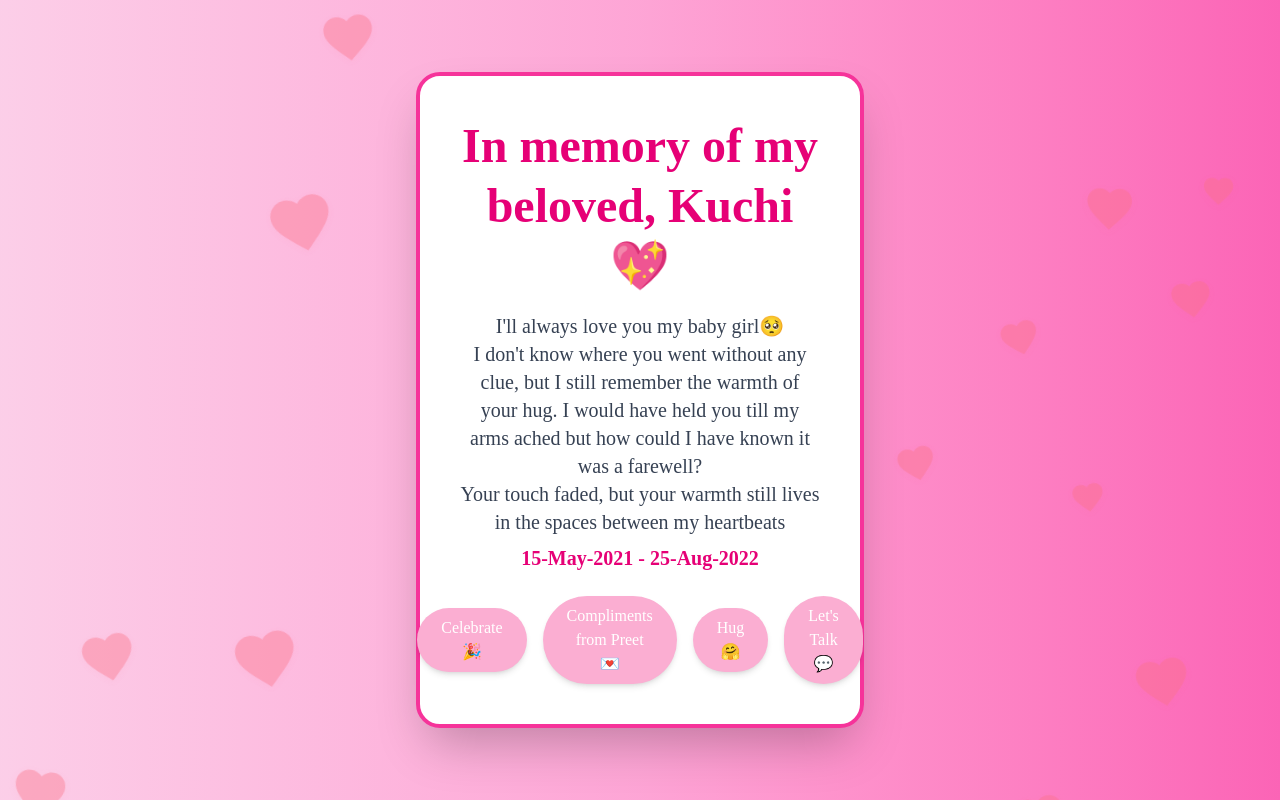
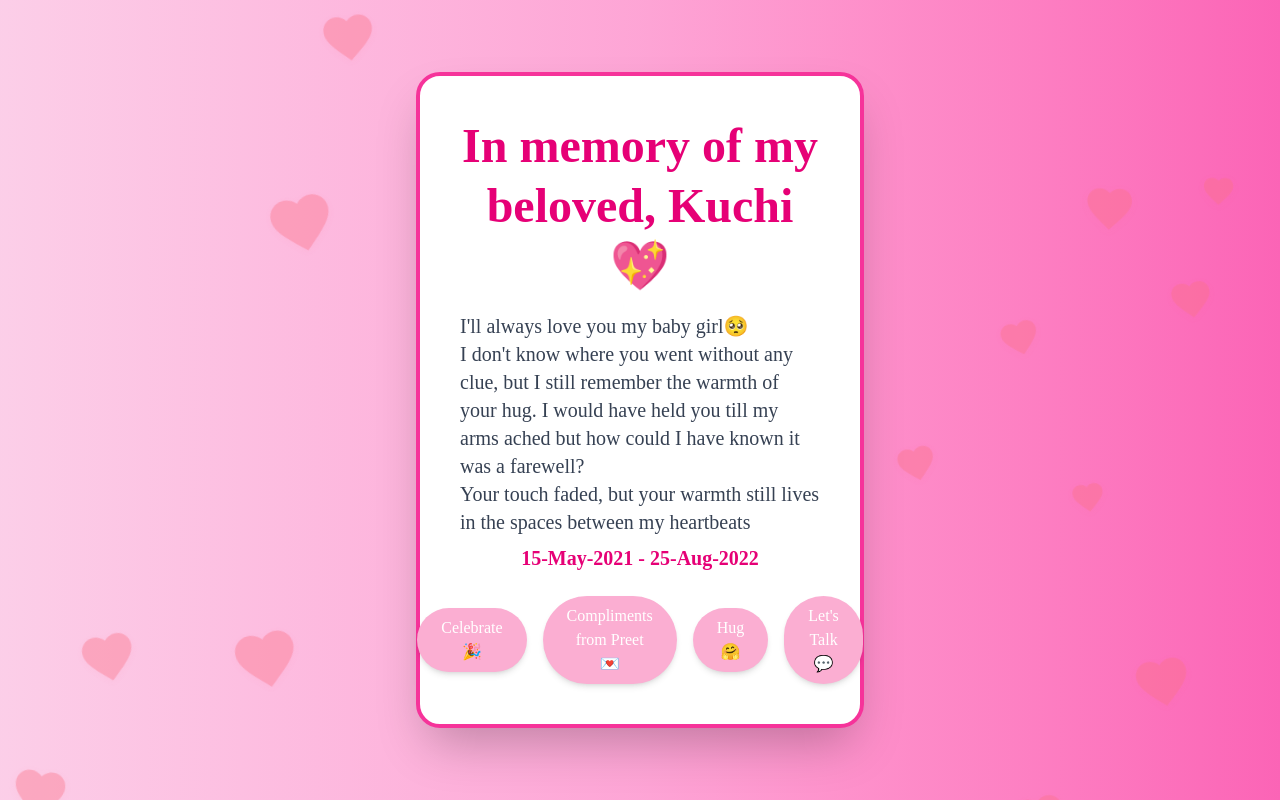
Before and after one commit to Trippy-69/Personal, a React (Vite) app: page / in a window 1280 px wide. Shown: the top 800 px of the page. Built offline with nearby package versions, Linux system fonts and the light colour scheme.

Commit message:
added messages

```diff
--- a/src/App.jsx
+++ b/src/App.jsx
@@ -125,7 +125,7 @@ function App() {
 
       <div className="bg-white p-6 sm:p-10 rounded-3xl shadow-2xl max-w-xs sm:max-w-md relative z-10 border-4 border-pink-500 transform transition-all hover:scale-105 hover:shadow-pink-600 text-center flex flex-col items-center" style={{ fontFamily: 'Times New Roman, serif' }}>
         <h2 className="text-3xl sm:text-5xl text-pink-600 font-bold leading-tight">In memory of my beloved, Kuchi💖</h2>
-        <p className="text-gray-700 mt-4 text-lg sm:text-xl text-center">
+        <p className="text-gray-700 mt-4 text-lg sm:text-xl text-left">
           I'll always love you my baby girl🥺<br/>
           I don't know where you went without any clue, but I still remember the warmth of your hug. I would have held you till my arms ached but how could I have known it was a farewell? <br/>           Your touch faded, but your warmth still lives in the spaces between my heartbeats<br/>
           <span className="block mt-2 text-center font-semibold text-pink-600">15-May-2021 - 25-Aug-2022</span>
```
